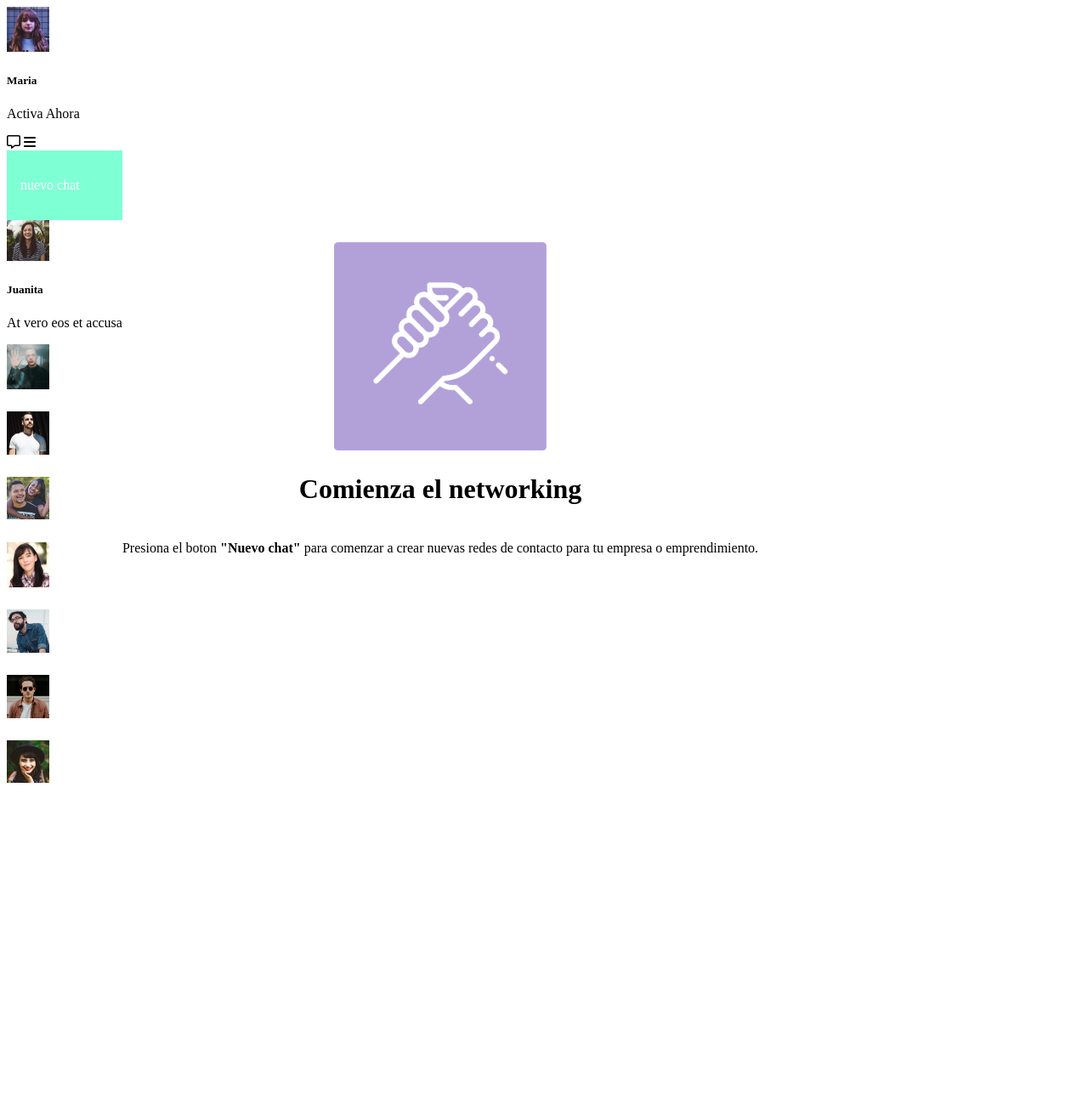
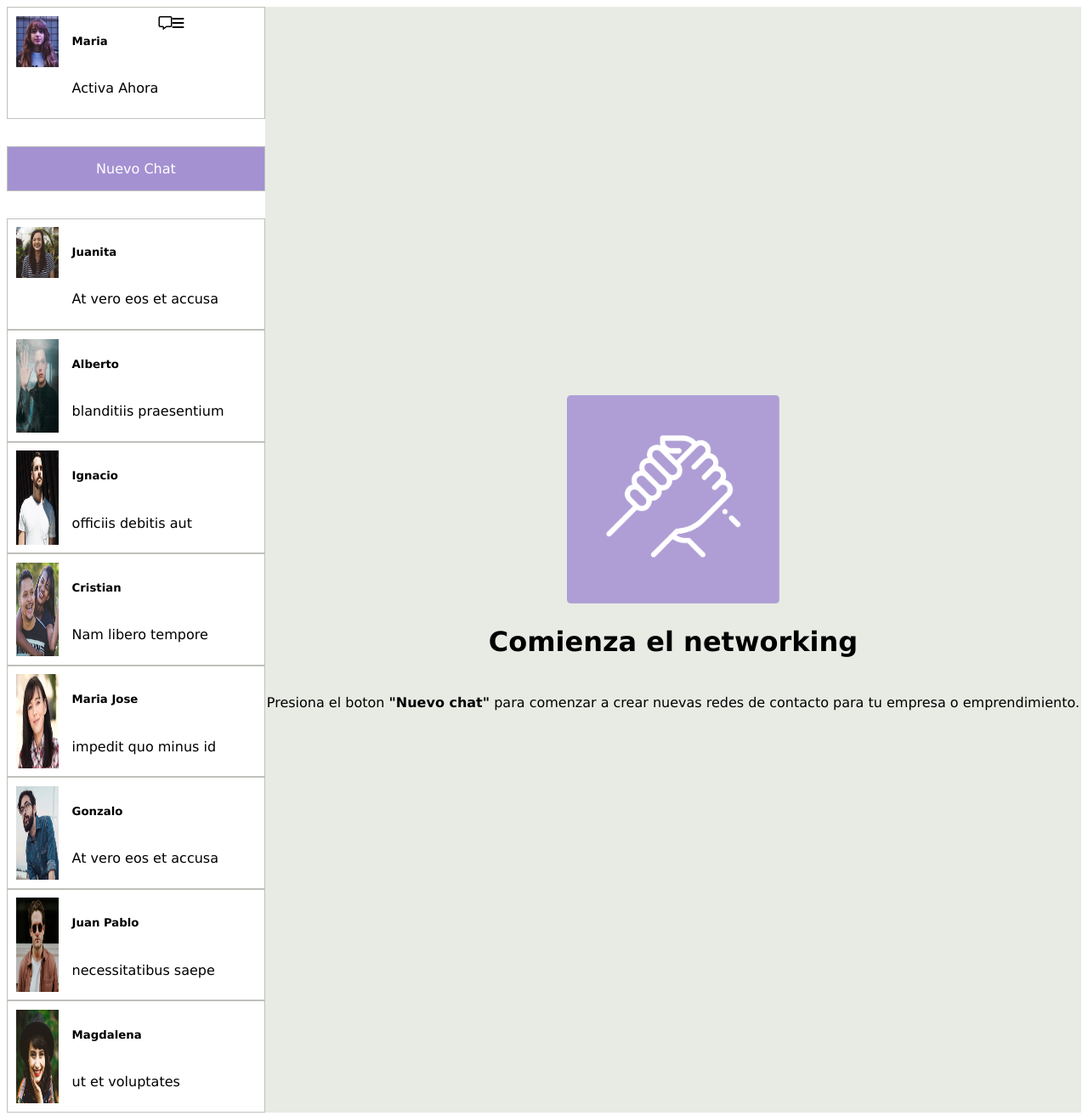
Before and after one commit to BarbaraPo/sistema-de-mensajeria, a plain HTML site: page index.html in a window 1280 px wide. Shown: the whole page at 85% size. Before the commit the page ends 955 px from the top, so only its background shows below. Drawn offline with Linux system fonts and the light colour scheme.

Commit message:
avanzando en estilos

```diff
--- a/assets/css/style.css
+++ b/assets/css/style.css
@@ -1,4 +1,6 @@
-
+body {
+    font-family: 'Lucida Sans', 'Lucida Sans Regular';
+}
 
 
 .todo {
@@ -8,12 +10,45 @@
 .contactos {
     display: flex;
     flex-direction: column;
+    width: 400px;
+
+
+}
+
+
+.iconos {
+    display: flex;
+    justify-content: center
+
+}
+
+.datos{
+    display: flex;
+    flex-direction: column;
+    margin-left: 1em;
+
 }
 
 .boton {
+
+    display: flex;
+    justify-content: center;
+    align-items: center;
     color: white;
-    padding: 1em;
-    background-color: aquamarine;
+    border: solid 1px #BEC1BB;
+    background-color: #A491D2;
+    margin-top: 2em;
+    margin-bottom: 2em;
+
+}
+
+.foto {
+    display: flex;
+    margin: 0.5em;
+    border: solid 1px #BEC1BB;
+    margin: 0;
+    padding: 0.6em;
+    padding-left: 0,5 em;
 }
 
 .mano {
@@ -21,10 +56,14 @@
     flex-direction: column;
     justify-content: center;
     align-items: center;
+    width: 100%;
+    background-color: #E8EBE4;
 }
+
 .mano h2 {
     font-size: xx-large;
 }
+
 .mano p {
 
     text-align: center;
--- a/index.html
+++ b/index.html
@@ -13,57 +13,87 @@
 <body>
     <div class="todo">
         <div class="contactos">
-            <div>
-                <img src="/assets/img/maria.jpg" width="50px">
+            <div class="foto">
+                <img src="/assets/img/maria.jpg" width=50px height="60px">
+                <div class="datos">
                     <h5>Maria </h5>
                     <p> Activa Ahora </p>
+                </div>
+
                 <div class="iconos">
                     <i class="fa-regular fa-message icon"></i>
                     <i class="fa-solid fa-bars icon"></i>
                 </div>
             </div>
             <div class="boton">
-                <p>nuevo chat</p>
+                <p>Nuevo Chat</p>
             </div>
-            <div>
-                <img src="/assets/img/chat1juanita.jpg" width="50px">
+            <div class="foto">
+                <img src="/assets/img/chat1juanita.jpg" width="50px" height="60px">
+                <div class="datos">
                     <h5> Juanita</h5>
                     <p>At vero eos et accusa</p>
                 </div>
-            <div>
+
+            </div>
+            <div class="foto">
                 <img src="/assets/img/chat2alberto.jpg" width="50px">
-                <h5></h5>
-                <p></p>
+
+                <div class="datos">
+                    <h5>Alberto</h5>
+                    <p>blanditiis praesentium</p>
                 </div>
-            <div>
+
+            </div>
+            <div class="foto">
                 <img src="/assets/img/chat3ignacio.jpg" width="50px">
-                <h5></h5>
-                <p></p>
+
+                <div class="datos">
+                    <h5>Ignacio</h5>
+                    <p>officiis debitis aut</p>
                 </div>
-            <div>
+
+            </div>
+            <div class="foto">
                 <img src="/assets/img/chat4cristian.jpg" width="50px">
-                <h5></h5>
-                <p></p>
+
+                <div class="datos">
+                    <h5>Cristian</h5>
+                    <p>Nam libero tempore</p>
                 </div>
-            <div>
+
+            </div>
+            <div class="foto">
                 <img src="/assets/img/chat5mariajose.jpg" width="50px">
-                <h5></h5>
-                <p></p>
+                <div class="datos">
+                    <h5>Maria Jose</h5>
+                <p>impedit quo minus id</p>
                 </div>
-            <div>
+
+            </div>
+            <div class="foto">
                 <img src="/assets/img/chat6gonzalo.jpg" width="50px">
-                <h5></h5>
-                <p></p>
+                <div class="datos">
+                    <h5>Gonzalo</h5>
+                <p>At vero eos et accusa</p>
                 </div>
-            <div>
+
+            </div>
+            <div class="foto">
                 <img src="/assets/img/chat7juanpablo.jpg" width="50px">
-                <h5></h5>
-                <p></p>
+                <div class="datos">
+                    <h5>Juan Pablo</h5>
+                <p>necessitatibus saepe</p>
                 </div>
-            <div>
+
+            </div>
+            <div class="foto">
                 <img src="/assets/img/chat8magdalena.jpg" width="50px" height="">
-                <h5></h5>
-                <p></p>
+                <div class="datos">
+                    <h5>Magdalena</h5>
+                <p>ut et voluptates</p>
+                </div>
+
             </div>
         </div>
 
```
Lines whose indentation alone changed are shown as unchanged.
